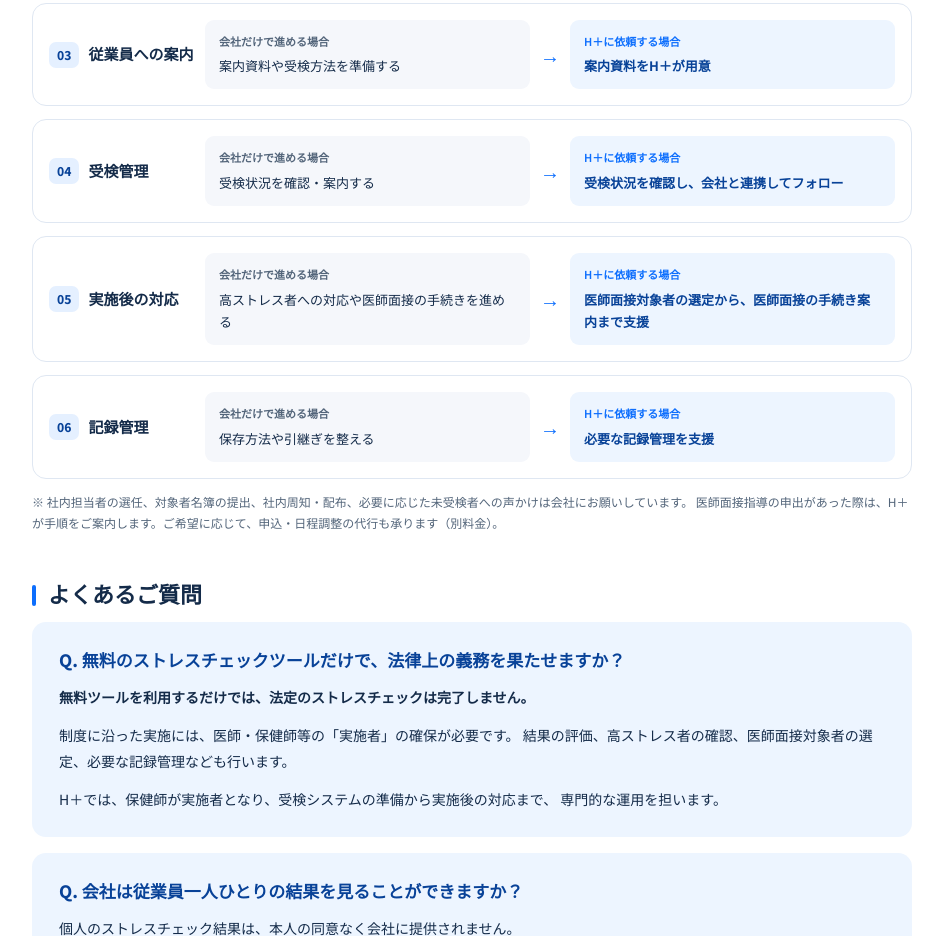
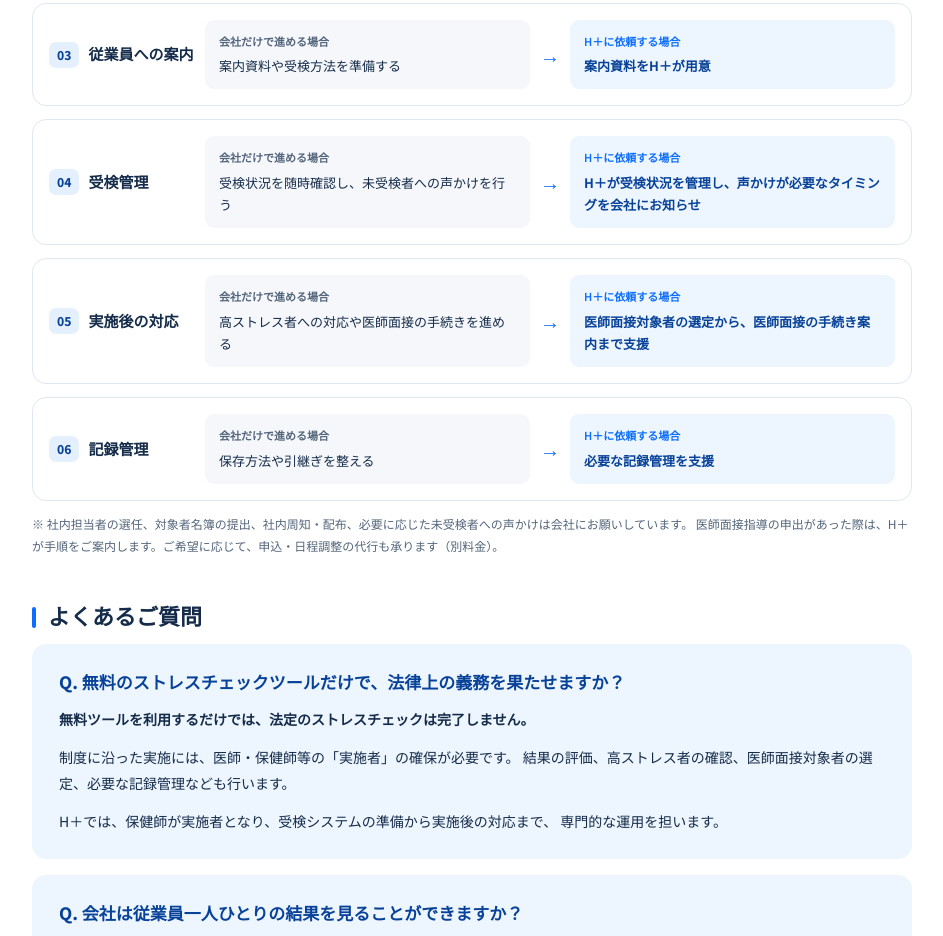
Before and after one commit to kenko365office-ctrl/hplus-site, a plain HTML site: page stresscheck/index.html in a window 1280 px wide. Shown: the part 787-1723 px from the top of the page, without its empty margins (168-1111 px from the left). Drawn offline with Linux system fonts and the light colour scheme.

Commit message:
Update index.html

```diff
--- a/stresscheck/index.html
+++ b/stresscheck/index.html
@@ -468,12 +468,12 @@
           <div class="compare-name"><span class="number">04</span>受検管理</div>
           <div class="compare-box before">
             <span class="compare-label">会社だけで進める場合</span>
-            受検状況を確認・案内する
+            受検状況を随時確認し、未受検者への声かけを行う
           </div>
           <span class="compare-arrow" aria-hidden="true"></span>
           <div class="compare-box after">
             <span class="compare-label">H＋に依頼する場合</span>
-            受検状況を確認し、会社と連携してフォロー
+            H＋が受検状況を管理し、声かけが必要なタイミングを会社にお知らせ
           </div>
         </article>
 
```
